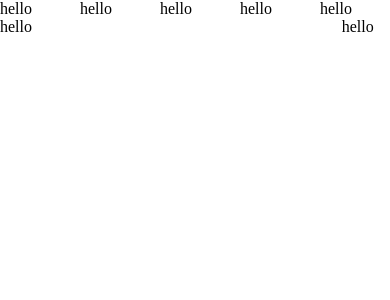
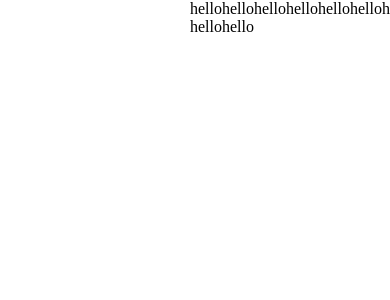
Before and after one commit to fago01/ecommerce, a PHP site: page / in a window 390 px wide; the page is wider, and only the part inside the window is pictured. Shown: the top 300 px of that part. Run offline with PHP 8.4, Linux system fonts and the light colour scheme; style sheets or scripts are compiled from the project's sources.

Commit message:
breakpoint ok

```diff
--- a/css/main.css
+++ b/css/main.css
@@ -1,6 +1,9 @@
 body {
   width: 960px;
   margin: auto; }
+  @media (max-width: 37.5em) {
+    body {
+      width: 10px; } }
 
 .topbar {
   display: flex; }
--- a/css/main.scss
+++ b/css/main.scss
@@ -1,5 +1,6 @@
 @import 'node_modules/susy/sass/susy';
 @import 'node_modules/susy/sass/susy-prefix';
+@import "bower_components/breakpoint-sass/stylesheets/breakpoint";
 
 
 
@@ -8,9 +9,33 @@ $susy: (
   'container-spread': 'narrow'
 );
 
+
+@mixin breakpoint($point) {
+   @if $point == desktop {
+     @media (min-width: 70em) { @content ; }
+  }
+   @else if $point == laptop {
+     @media (min-width: 64em) { @content ; }
+  }
+    @else if $point == tablet {
+     @media (min-width: 50em) { @content ; }
+  }
+   @else if $point == phablet {
+     @media (min-width: 37.5em)  { @content ; }
+  }
+  @else if $point == mobileonly {
+     @media (max-width: 37.5em)  { @content ; }
+
+  }
+}
+
+
 body{
   width:960px;
   margin: auto;
+  @include breakpoint(mobileonly) {
+		  width:10px;
+	}
 }
 .topbar {
   display: flex;
```
Also changed, not shown: commands.txt (+7 -0 lines).
